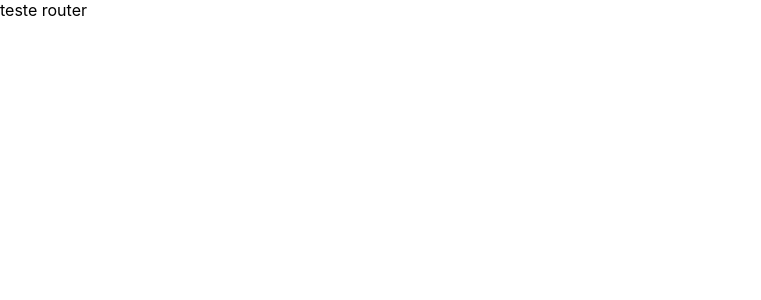
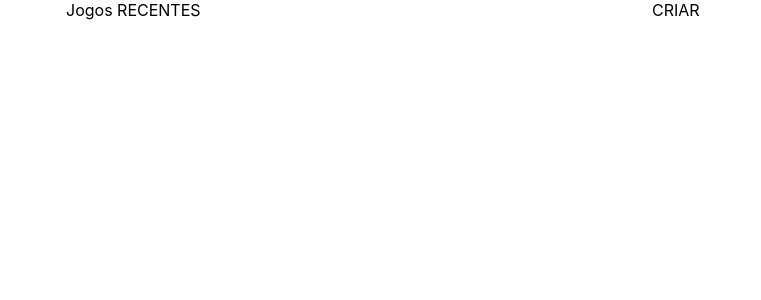
Before and after one commit to brunofhorn/planning-poker, a React (Create React App) app: page / in a window 1280 px wide. Shown: the top 300 px of the page, without its empty margins (0-761 px from the left). Built offline with nearby package versions, Linux system fonts and the light colour scheme.

Commit message:
Configuração da Página Inicial

```diff
--- a/src/pages/Home/index.tsx
+++ b/src/pages/Home/index.tsx
@@ -1,10 +1,24 @@
-import {Grid} from '@material-ui/core';
+import { Grid, Slide } from '@material-ui/core';
+import { useMatch } from 'react-router-dom';
 
-export const Home = ()=>{
+export const Home = () => {
+    const isJoin = useMatch('/join');
+
     return (
         <>
-            <Grid>
-                <div>teste router</div>
+            <Grid container direction='column' justify='center' alignItems='center' spacing={2}>
+                <Grid container item sm={12} lg={11} justify='center' alignItems='center' spacing={3}>
+                    <Grid item sm={12} lg={6}>
+                        <Slide in={true} direction='up' timeout={1500}>
+                            <div className='HomePageContainer'>
+                                Jogos RECENTES
+                            </div>
+                        </Slide>
+                    </Grid>
+                    <Grid item sm={12} lg={6}>
+                        <div className='HomePageContainer'>{isJoin ? "JUNTAR" : 'CRIAR'}</div>
+                    </Grid>
+                </Grid>
             </Grid>
         </>
     )
```
Also changed, not shown: 2 other files (tests, documents, lock files or other folders).
